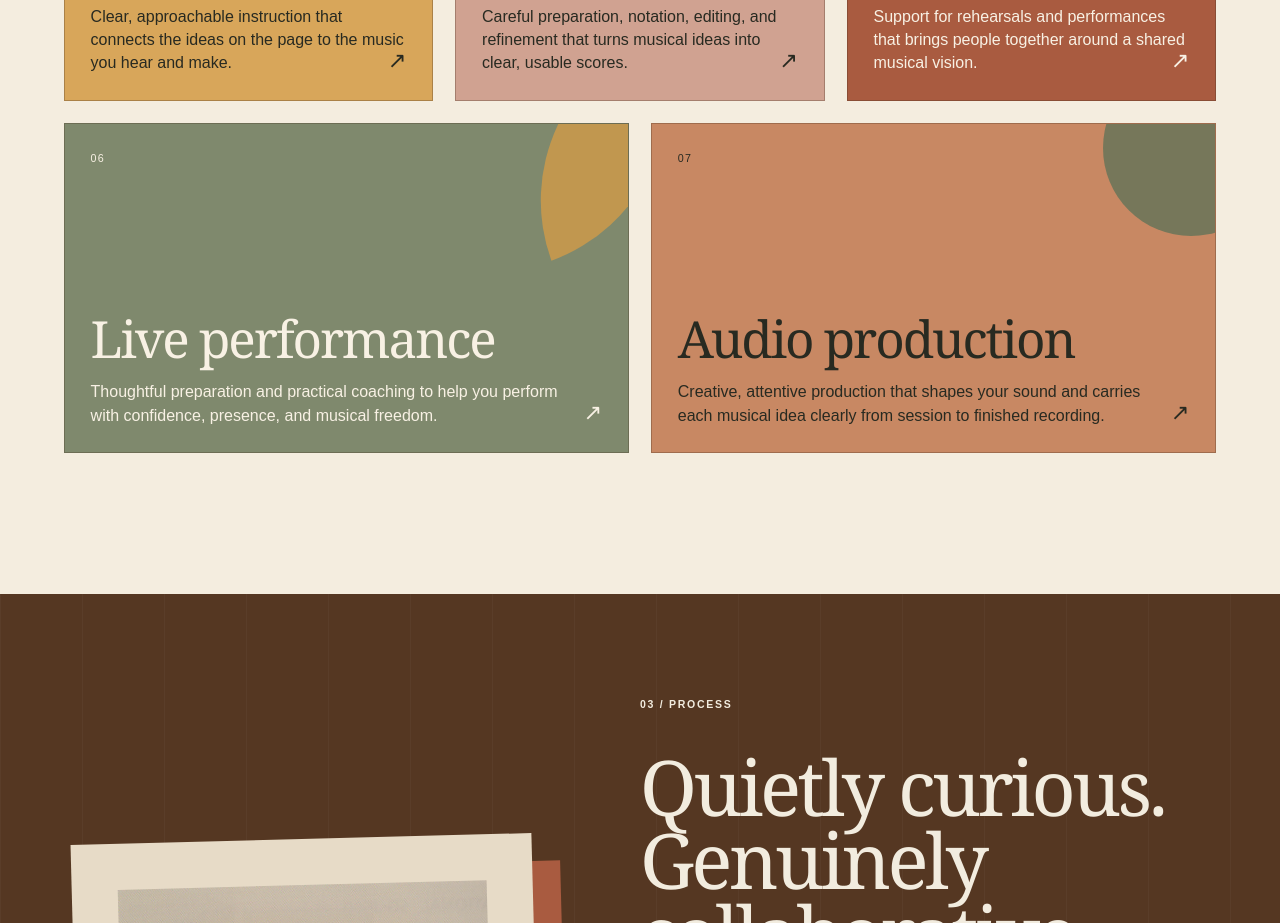
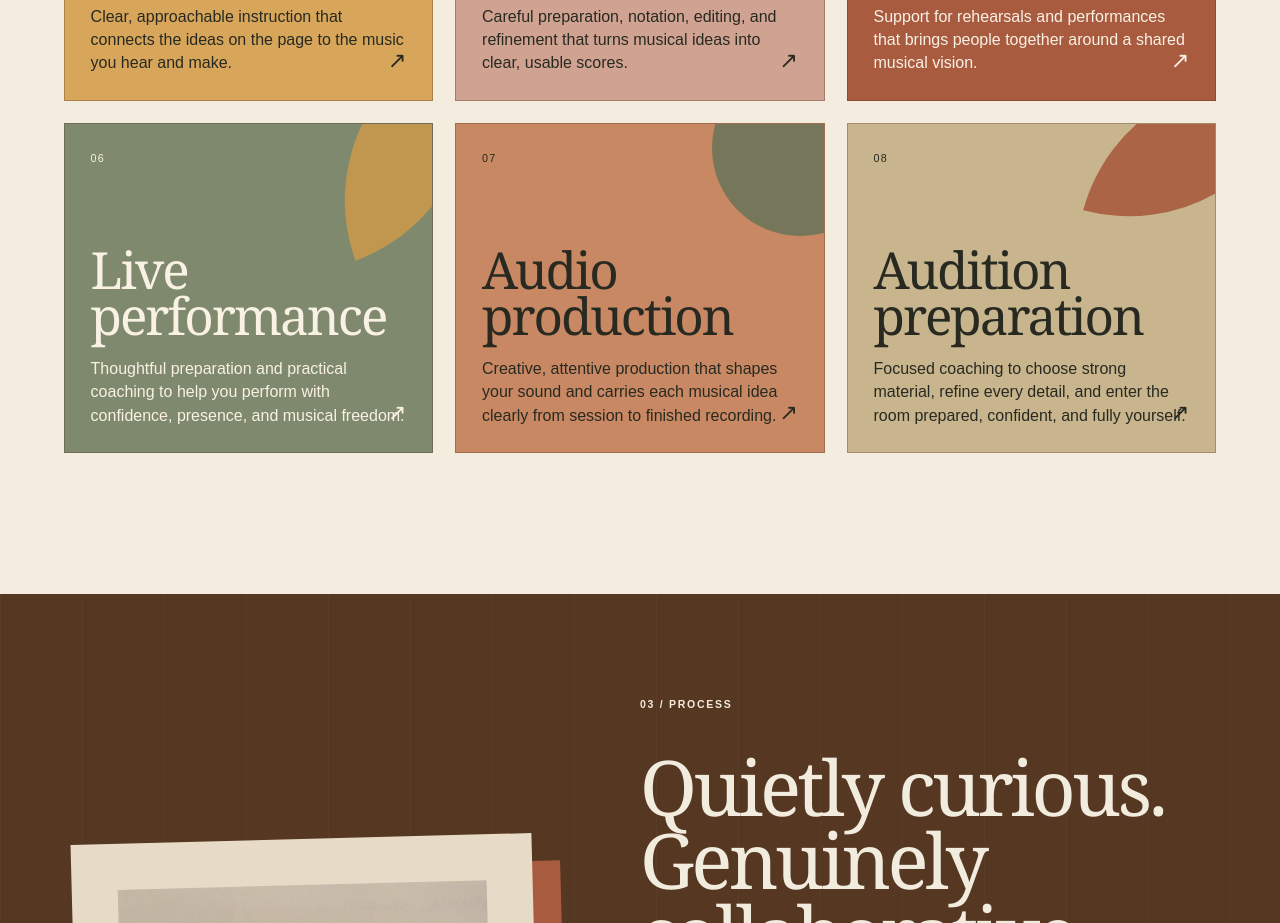
Before and after one commit to mertzhands/mertzhands-dot-com-website, a Next.js app: page / in a window 1280 px wide. Shown: the part 3240-4163 px from the top of the page. Built offline with nearby package versions, Linux system fonts and the light colour scheme.

Commit message:
Add audition preparation service

```diff
--- a/app/globals.css
+++ b/app/globals.css
@@ -332,8 +332,9 @@ header {
 .offerings .theory { grid-column: span 4; background: #d8a65a; }
 .offerings .manuscript { grid-column: span 4; background: #d0a291; }
 .offerings .direction { grid-column: span 4; background: #a95b40; color: #f8f1e4; }
-.offerings .performance { grid-column: span 6; background: #7f896d; color: #f8f1e4; }
-.offerings .production { grid-column: span 6; background: #c88863; }
+.offerings .performance { grid-column: span 4; background: #7f896d; color: #f8f1e4; }
+.offerings .production { grid-column: span 4; background: #c88863; }
+.offerings .audition { grid-column: span 4; background: #c8b58d; }
 .offerings .vocal::before { background: #a95b40; }
 .offerings .piano::before { background: #e9dfcd; border-radius: 100% 0; transform: rotate(25deg); }
 .offerings .theory::before { background: #6d7659; }
@@ -341,6 +342,7 @@ header {
 .offerings .direction::before { background: #c99a4c; }
 .offerings .performance::before { background: #c99a4c; border-radius: 100% 0; transform: rotate(-20deg); }
 .offerings .production::before { background: #6d7659; }
+.offerings .audition::before { background: #a95b40; border-radius: 100% 0; transform: rotate(15deg); }
 
 .offerings span {
   position: relative;
@@ -467,7 +469,8 @@ header {
   .offerings .manuscript,
   .offerings .direction,
   .offerings .performance,
-  .offerings .production {
+  .offerings .production,
+  .offerings .audition {
     grid-column: auto;
   }
 
--- a/app/page.tsx
+++ b/app/page.tsx
@@ -83,6 +83,9 @@ export default function Home() {
           <a className="production" href="mailto:hello@mertzhands.com?subject=Audio%20production">
             <span>07</span><h3>Audio production</h3><p>Creative, attentive production that shapes your sound and carries each musical idea clearly from session to finished recording.</p><i>↗</i>
           </a>
+          <a className="audition" href="mailto:hello@mertzhands.com?subject=Audition%20preparation">
+            <span>08</span><h3>Audition preparation</h3><p>Focused coaching to choose strong material, refine every detail, and enter the room prepared, confident, and fully yourself.</p><i>↗</i>
+          </a>
         </div>
       </section>
 
```
